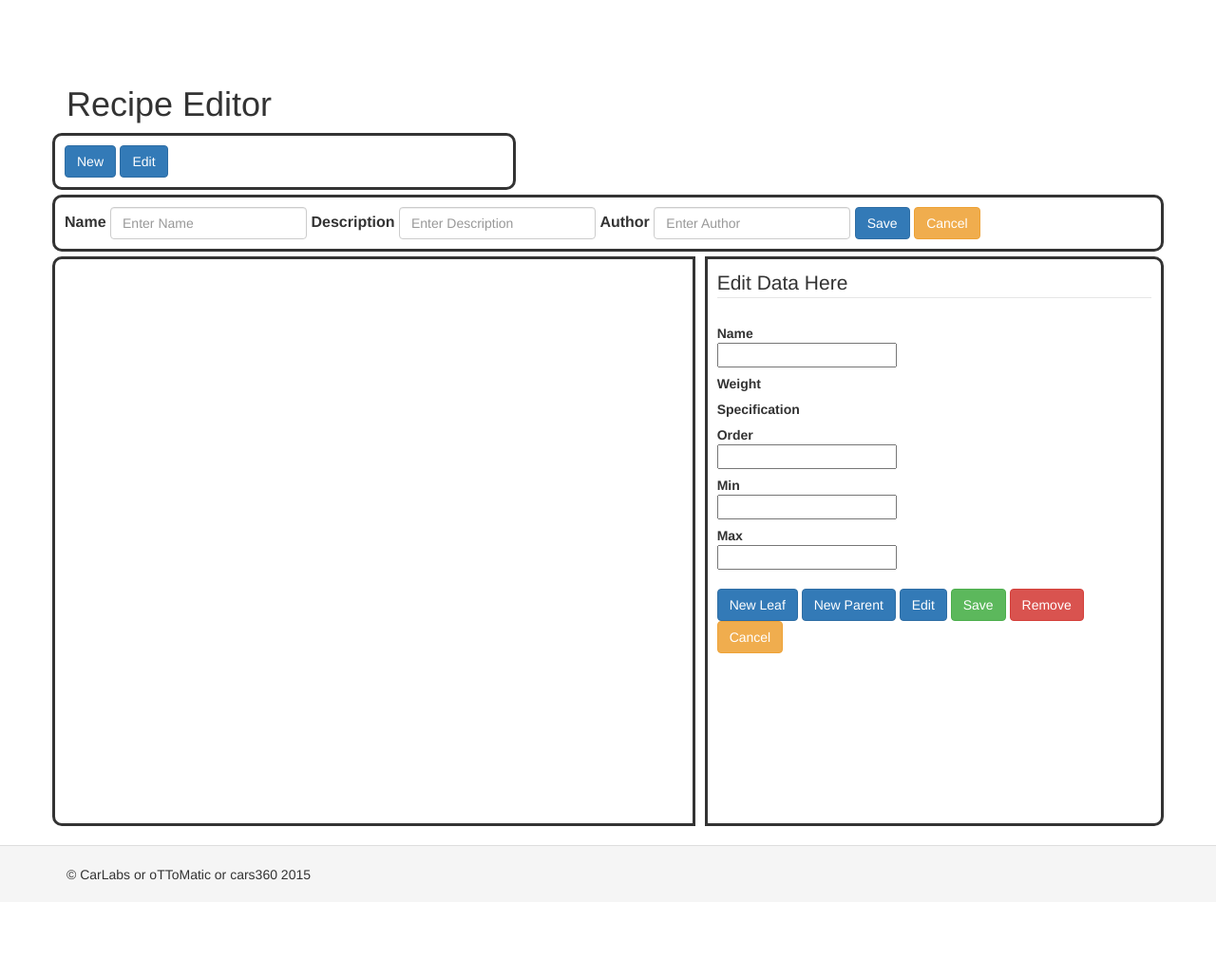
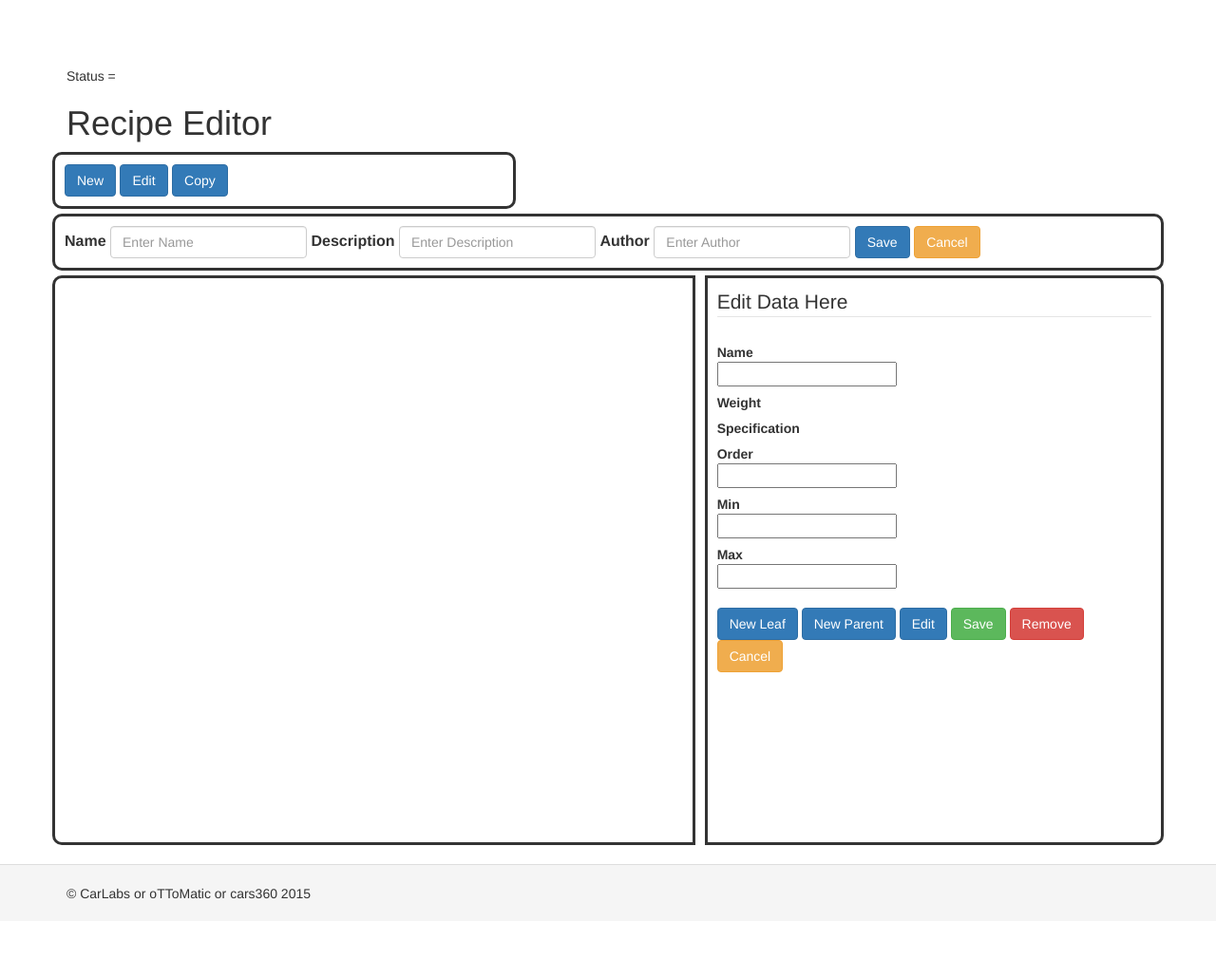
Before and after one commit to Revmaker/basic, a Yii app: template views/site/tree-edit.php in a window 1280 px wide. Shown: the whole page at 95% size. Before the commit the page ends 927 px from the top, so only its background shows below. Run offline with PHP 8.4 and a stand-in for Yii, Linux system fonts and the light colour scheme; the template is opened without the code that fills it, so the values that code supplies are empty; some libraries are stand-ins or nearby versions.

Commit message:
Hacks for copy Functionality

```diff
--- a/views/site/tree-edit.php
+++ b/views/site/tree-edit.php
@@ -29,7 +29,7 @@ $this->params['breadcrumbs'][] = $this->title;
 	}
 
 	#recipe_list {
-		width : 70%;
+		width : 60%;	/* width of dropdown*/
 	}
 
 	.tree-panel {
@@ -70,6 +70,9 @@ $this->params['breadcrumbs'][] = $this->title;
 <?php
 	PNotifyAsset::register($this);	// load js for PNotify
 	AlertAsset::register($this); 	// load for sweetalert
+
+	$this->context->copyRecipe(3, $status);	// REMOVE TEST ONLY
+	echo 'Status = ' . $status;
 ?>
 
 <div class="site-about">
@@ -88,6 +91,8 @@ $this->params['breadcrumbs'][] = $this->title;
 
 			<button id="new-recipe" class="btn btn-primary">New</button>
 			<button id="edit-recipe" class="btn btn-primary">Edit</button>
+			<button id="copy-recipe" class="btn btn-primary">Copy</button>
+
 		</div>
 	</div>
 
@@ -451,6 +456,7 @@ function setRecipeControlState(state)
 		// show list and buttons
 		$("#new-recipe").prop("disabled",false);
 		$("#edit-recipe").prop("disabled",false);
+		$("#copy-recipe").prop("disabled",false);
 		$("#recipe_list").prop("disabled",false);
 	}
 	else
@@ -458,6 +464,7 @@ function setRecipeControlState(state)
 		// no changes until cancel or save
 		$("#new-recipe").prop("disabled",true);
 		$("#edit-recipe").prop("disabled",true);
+		$("#copy-recipe").prop("disabled",true);
 		$("#recipe_list").prop("disabled",true);
 	}
 }
@@ -481,6 +488,9 @@ function setButtonState(state)
 
 		$("#edit").prop("disabled", true);
 		$("#edit").hide();
+
+		$("#copy").prop("disabled", true);
+		$("#copy").hide();
 
 		$("#save").prop("disabled",false);
 		$("#save").show();
@@ -515,6 +525,8 @@ function setButtonState(state)
 
 			$("#edit").prop("disabled", false);
 			$("#edit").show();
+			$("#copy").prop("disabled", false);
+			$("#copy").show();
 
 			$("#save").prop("disabled",true);
 			$("#save").hide();
@@ -604,7 +616,6 @@ $('#new-recipe').on('click',function(event)
 
 $('#edit-recipe').on('click',function(event)
 {
-
 	id = $("#recipe_list").val();
 
 	if(id < 1 || id == "")
@@ -613,11 +624,53 @@ $('#edit-recipe').on('click',function(event)
 		setRecipeState('inactive');
 		return;
 	}
+
+	// refresh with the new tree if successful
+
 	setRecipeState('update');
 	showRecipeEdit(true);
 	getRecipe(id);
 	showTreeEdit(false);
 });
+
+$('#copy-recipe').on('click',function(event)
+{
+	id = $("#recipe_list").val();
+
+	if(id < 1 || id == "")
+	{
+		alert('Please Select a Recipe from the list');
+		setRecipeState('inactive');
+		return;
+	}
+
+	swal({
+	  title: "Are You Sure?",
+	  text: "Are you sure you want to create a copying of this Recipe?",
+	  type: "warning",
+	  showCancelButton: true,
+	  confirmButtonText: "OK",
+	  cancelButtonText: "Cancel",
+	  closeOnConfirm: false,
+	  closeOnCancel: false
+	},
+	function(isConfirm)
+	{
+		if(isConfirm)
+		{
+			// Do all calls on confirm here, ie copyRecipe() refresh to new
+			// recipe, etc
+
+//	setRecipeState('update');
+	getRecipe(id);
+	showTreeEdit(true);
+			swal("Recipe Copied", "Completed", "success");
+		}
+		else
+			swal("Cancelled", "Operation Cancelled", "warning");
+	});
+});
+
 
 $('#save-recipe').on('click',function(event)
 {
@@ -649,7 +702,6 @@ $('#cancel-recipe').on('click',function(event)
 	clearRecipeEdits();
 	showTreeEdit(true);
 	setRecipeState('inactive'); // if here reset
-
 });
 
 $('#new-leaf').on('click',function(event)
@@ -678,7 +730,6 @@ $('#new-leaf').on('click',function(event)
 	$("input[name=order]").val('10');
 	$("input[name=min]").val('0');
 	$("input[name=max]").val('0');
-
 });
 
 $('#new-parent').on('click',function(event)
```
